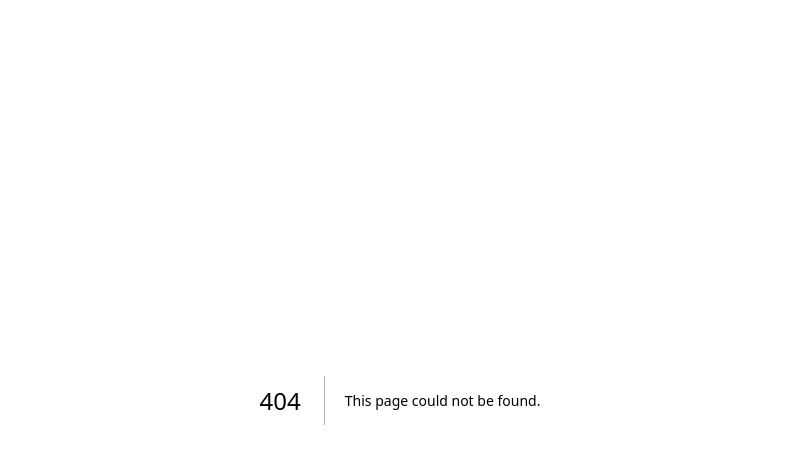
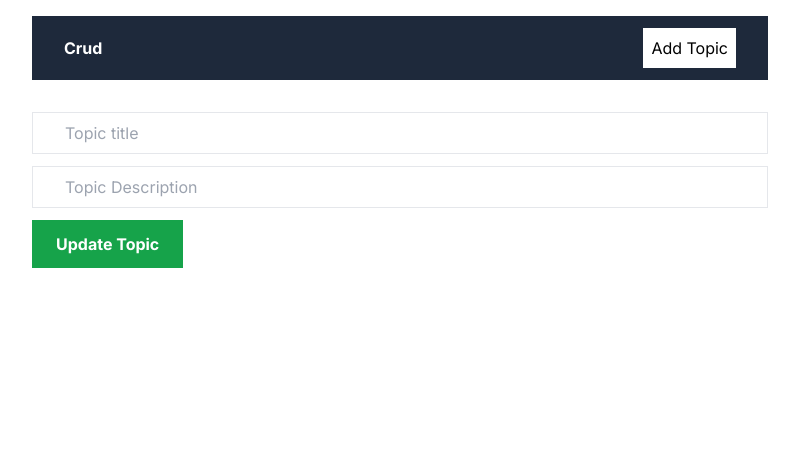
Before and after one commit to caarlosdamian/crud-next, a Next.js app: page /editTopic/123 in a window 1280 px wide. Before the commit this address had no page. Shown: the top 464 px of the page, without its empty margins (240-1039 px from the left). Built offline with nearby package versions, Linux system fonts and the light colour scheme.

Commit message:
feat(interface): added ui desing to app

```diff
--- /dev/null
+++ b/app/addTopic/page.tsx
@@ -0,0 +1,26 @@
+import React from 'react';
+
+const AddTopic = () => {
+  return (
+    <form className="flex flex-col gap-3">
+      <input
+        className="border ring-offset-slate-500 px-8 py-2"
+        type="text"
+        placeholder="Topic title"
+      />
+      <input
+        className="border ring-offset-slate-500 px-8 py-2"
+        type="text"
+        placeholder="Topic Description"
+      />
+      <button
+        type="submit"
+        className="font-bold bg-green-600 py-3 text-white px-6 w-fit"
+      >
+        Add Topic
+      </button>
+    </form>
+  );
+};
+
+export default AddTopic;
--- /dev/null
+++ b/app/editTopic/[id]/page.tsx
@@ -0,0 +1,7 @@
+import EditTopicForm from '@/components/EditTopicForm';
+
+const EditTopic = () => {
+  return <EditTopicForm />;
+};
+
+export default EditTopic;
--- a/app/globals.css
+++ b/app/globals.css
@@ -1,27 +1,3 @@
 @tailwind base;
 @tailwind components;
 @tailwind utilities;
-
-:root {
-  --foreground-rgb: 0, 0, 0;
-  --background-start-rgb: 214, 219, 220;
-  --background-end-rgb: 255, 255, 255;
-}
-
-@media (prefers-color-scheme: dark) {
-  :root {
-    --foreground-rgb: 255, 255, 255;
-    --background-start-rgb: 0, 0, 0;
-    --background-end-rgb: 0, 0, 0;
-  }
-}
-
-body {
-  color: rgb(var(--foreground-rgb));
-  background: linear-gradient(
-      to bottom,
-      transparent,
-      rgb(var(--background-end-rgb))
-    )
-    rgb(var(--background-start-rgb));
-}
--- a/app/layout.tsx
+++ b/app/layout.tsx
@@ -1,22 +1,28 @@
-import type { Metadata } from 'next'
-import { Inter } from 'next/font/google'
-import './globals.css'
+import type { Metadata } from 'next';
+import { Inter } from 'next/font/google';
+import Navbar from '@/components/Navbar';
+import './globals.css';
 
-const inter = Inter({ subsets: ['latin'] })
+const inter = Inter({ subsets: ['latin'] });
 
 export const metadata: Metadata = {
   title: 'Create Next App',
   description: 'Generated by create next app',
-}
+};
 
 export default function RootLayout({
   children,
 }: {
-  children: React.ReactNode
+  children: React.ReactNode;
 }) {
   return (
     <html lang="en">
-      <body className={inter.className}>{children}</body>
+      <body className={inter.className}>
+        <main className="max-w-3xl mx-auto p-4">
+          <Navbar />
+          <div className="mt-8">{children}</div>
+        </main>
+      </body>
     </html>
-  )
+  );
 }
--- a/app/page.tsx
+++ b/app/page.tsx
@@ -1,113 +1,9 @@
-import Image from 'next/image'
+import TopicsList from '@/components/TopicsList';
 
 export default function Home() {
   return (
-    <main className="flex min-h-screen flex-col items-center justify-between p-24">
-      <div className="z-10 max-w-5xl w-full items-center justify-between font-mono text-sm lg:flex">
-        <p className="fixed left-0 top-0 flex w-full justify-center border-b border-gray-300 bg-gradient-to-b from-zinc-200 pb-6 pt-8 backdrop-blur-2xl dark:border-neutral-800 dark:bg-zinc-800/30 dark:from-inherit lg:static lg:w-auto  lg:rounded-xl lg:border lg:bg-gray-200 lg:p-4 lg:dark:bg-zinc-800/30">
-          Get started by editing&nbsp;
-          <code className="font-mono font-bold">app/page.tsx</code>
-        </p>
-        <div className="fixed bottom-0 left-0 flex h-48 w-full items-end justify-center bg-gradient-to-t from-white via-white dark:from-black dark:via-black lg:static lg:h-auto lg:w-auto lg:bg-none">
-          <a
-            className="pointer-events-none flex place-items-center gap-2 p-8 lg:pointer-events-auto lg:p-0"
-            href="https://vercel.com?utm_source=create-next-app&utm_medium=appdir-template&utm_campaign=create-next-app"
-            target="_blank"
-            rel="noopener noreferrer"
-          >
-            By{' '}
-            <Image
-              src="/vercel.svg"
-              alt="Vercel Logo"
-              className="dark:invert"
-              width={100}
-              height={24}
-              priority
-            />
-          </a>
-        </div>
-      </div>
-
-      <div className="relative flex place-items-center before:absolute before:h-[300px] before:w-[480px] before:-translate-x-1/2 before:rounded-full before:bg-gradient-radial before:from-white before:to-transparent before:blur-2xl before:content-[''] after:absolute after:-z-20 after:h-[180px] after:w-[240px] after:translate-x-1/3 after:bg-gradient-conic after:from-sky-200 after:via-blue-200 after:blur-2xl after:content-[''] before:dark:bg-gradient-to-br before:dark:from-transparent before:dark:to-blue-700 before:dark:opacity-10 after:dark:from-sky-900 after:dark:via-[#0141ff] after:dark:opacity-40 before:lg:h-[360px] z-[-1]">
-        <Image
-          className="relative dark:drop-shadow-[0_0_0.3rem_#ffffff70] dark:invert"
-          src="/next.svg"
-          alt="Next.js Logo"
-          width={180}
-          height={37}
-          priority
-        />
-      </div>
-
-      <div className="mb-32 grid text-center lg:max-w-5xl lg:w-full lg:mb-0 lg:grid-cols-4 lg:text-left">
-        <a
-          href="https://nextjs.org/docs?utm_source=create-next-app&utm_medium=appdir-template&utm_campaign=create-next-app"
-          className="group rounded-lg border border-transparent px-5 py-4 transition-colors hover:border-gray-300 hover:bg-gray-100 hover:dark:border-neutral-700 hover:dark:bg-neutral-800/30"
-          target="_blank"
-          rel="noopener noreferrer"
-        >
-          <h2 className={`mb-3 text-2xl font-semibold`}>
-            Docs{' '}
-            <span className="inline-block transition-transform group-hover:translate-x-1 motion-reduce:transform-none">
-              -&gt;
-            </span>
-          </h2>
-          <p className={`m-0 max-w-[30ch] text-sm opacity-50`}>
-            Find in-depth information about Next.js features and API.
-          </p>
-        </a>
-
-        <a
-          href="https://nextjs.org/learn?utm_source=create-next-app&utm_medium=appdir-template-tw&utm_campaign=create-next-app"
-          className="group rounded-lg border border-transparent px-5 py-4 transition-colors hover:border-gray-300 hover:bg-gray-100 hover:dark:border-neutral-700 hover:dark:bg-neutral-800/30"
-          target="_blank"
-          rel="noopener noreferrer"
-        >
-          <h2 className={`mb-3 text-2xl font-semibold`}>
-            Learn{' '}
-            <span className="inline-block transition-transform group-hover:translate-x-1 motion-reduce:transform-none">
-              -&gt;
-            </span>
-          </h2>
-          <p className={`m-0 max-w-[30ch] text-sm opacity-50`}>
-            Learn about Next.js in an interactive course with&nbsp;quizzes!
-          </p>
-        </a>
-
-        <a
-          href="https://vercel.com/templates?framework=next.js&utm_source=create-next-app&utm_medium=appdir-template&utm_campaign=create-next-app"
-          className="group rounded-lg border border-transparent px-5 py-4 transition-colors hover:border-gray-300 hover:bg-gray-100 hover:dark:border-neutral-700 hover:dark:bg-neutral-800/30"
-          target="_blank"
-          rel="noopener noreferrer"
-        >
-          <h2 className={`mb-3 text-2xl font-semibold`}>
-            Templates{' '}
-            <span className="inline-block transition-transform group-hover:translate-x-1 motion-reduce:transform-none">
-              -&gt;
-            </span>
-          </h2>
-          <p className={`m-0 max-w-[30ch] text-sm opacity-50`}>
-            Explore starter templates for Next.js.
-          </p>
-        </a>
-
-        <a
-          href="https://vercel.com/new?utm_source=create-next-app&utm_medium=appdir-template&utm_campaign=create-next-app"
-          className="group rounded-lg border border-transparent px-5 py-4 transition-colors hover:border-gray-300 hover:bg-gray-100 hover:dark:border-neutral-700 hover:dark:bg-neutral-800/30"
-          target="_blank"
-          rel="noopener noreferrer"
-        >
-          <h2 className={`mb-3 text-2xl font-semibold`}>
-            Deploy{' '}
-            <span className="inline-block transition-transform group-hover:translate-x-1 motion-reduce:transform-none">
-              -&gt;
-            </span>
-          </h2>
-          <p className={`m-0 max-w-[30ch] text-sm opacity-50`}>
-            Instantly deploy your Next.js site to a shareable URL with Vercel.
-          </p>
-        </a>
-      </div>
-    </main>
-  )
+    <>
+      <TopicsList />
+    </>
+  );
 }
--- /dev/null
+++ b/components/EditTopicForm.tsx
@@ -0,0 +1,24 @@
+const EditTopicForm = () => {
+  return (
+    <form className="flex flex-col gap-3">
+      <input
+        className="border ring-offset-slate-500 px-8 py-2"
+        type="text"
+        placeholder="Topic title"
+      />
+      <input
+        className="border ring-offset-slate-500 px-8 py-2"
+        type="text"
+        placeholder="Topic Description"
+      />
+      <button
+        type="submit"
+        className="font-bold bg-green-600 py-3 text-white px-6 w-fit"
+      >
+        Update Topic
+      </button>
+    </form>
+  );
+};
+
+export default EditTopicForm;
--- /dev/null
+++ b/components/Navbar.tsx
@@ -0,0 +1,16 @@
+import Link from 'next/link';
+
+const Navbar = () => {
+  return (
+    <nav className="flex items-center justify-between bg-slate-800 px-8 py-3">
+      <Link className="text-white font-bold" href="/">
+        Crud
+      </Link>
+      <Link className="bg-white p-2" href="/addTopic">
+        Add Topic
+      </Link>
+    </nav>
+  );
+};
+
+export default Navbar;
--- /dev/null
+++ b/components/RemoveBtn.tsx
@@ -0,0 +1,10 @@
+import { HiOutlineTrash } from 'react-icons/hi';
+const RemoveBtn = () => {
+  return (
+    <button className="text-red-400">
+      <HiOutlineTrash size={24} />
+    </button>
+  );
+};
+
+export default RemoveBtn;
--- /dev/null
+++ b/components/TopicsList.tsx
@@ -0,0 +1,24 @@
+import Link from 'next/link';
+import RemoveBtn from './RemoveBtn';
+import { HiPencilAlt } from 'react-icons/hi';
+
+const TopicsList = () => {
+  return (
+    <>
+      <div className="p-4 border ring-slate-400 my-3 flex justify-between gap-5 items-start">
+        <div className="">
+          <h2 className="font-bold text-2xl">Topic Title</h2>
+          <div className="">Topic Description</div>
+        </div>
+        <div className="flex items-center gap-2">
+          <RemoveBtn />
+          <Link href="/editTopic/123">
+            <HiPencilAlt size={24} />
+          </Link>
+        </div>
+      </div>
+    </>
+  );
+};
+
+export default TopicsList;
```
Also changed, not shown: package.json (+6 -4 lines), 1 other file (tests, documents, lock files or other folders).
